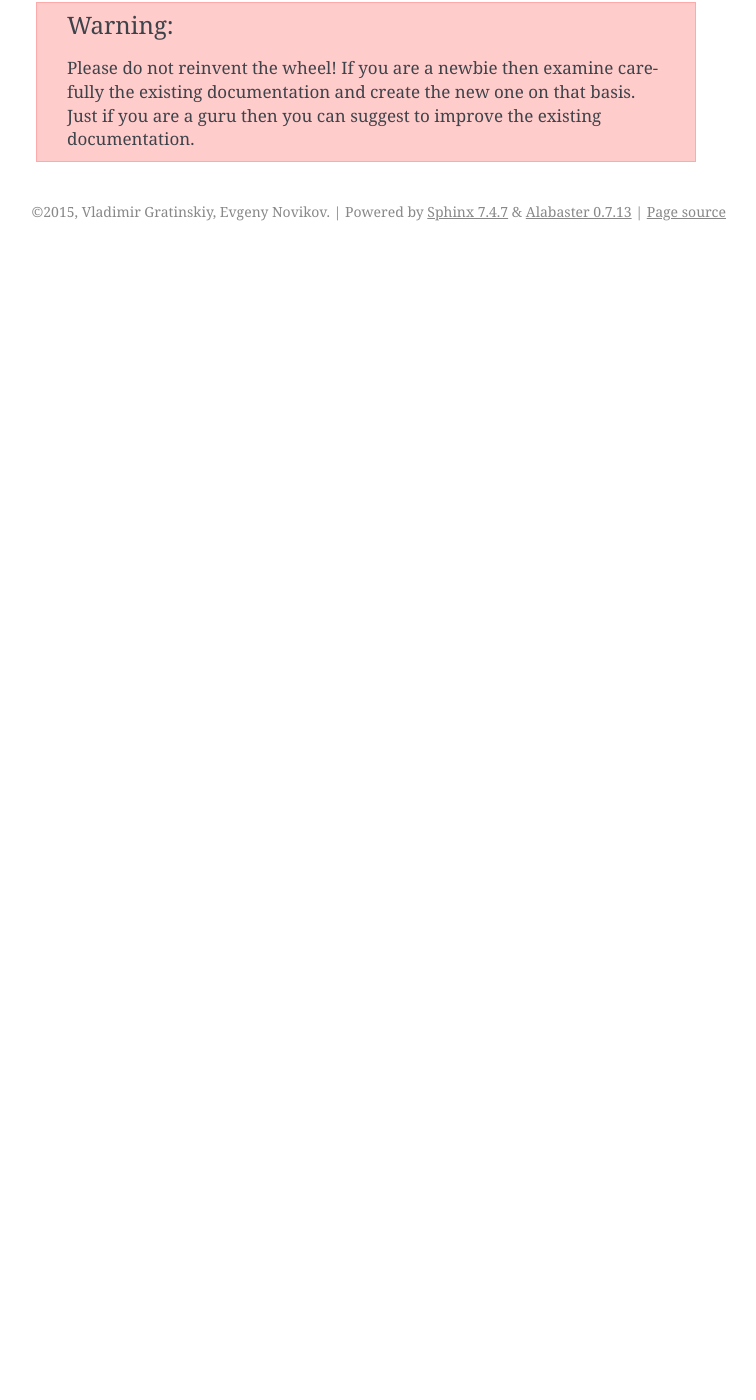
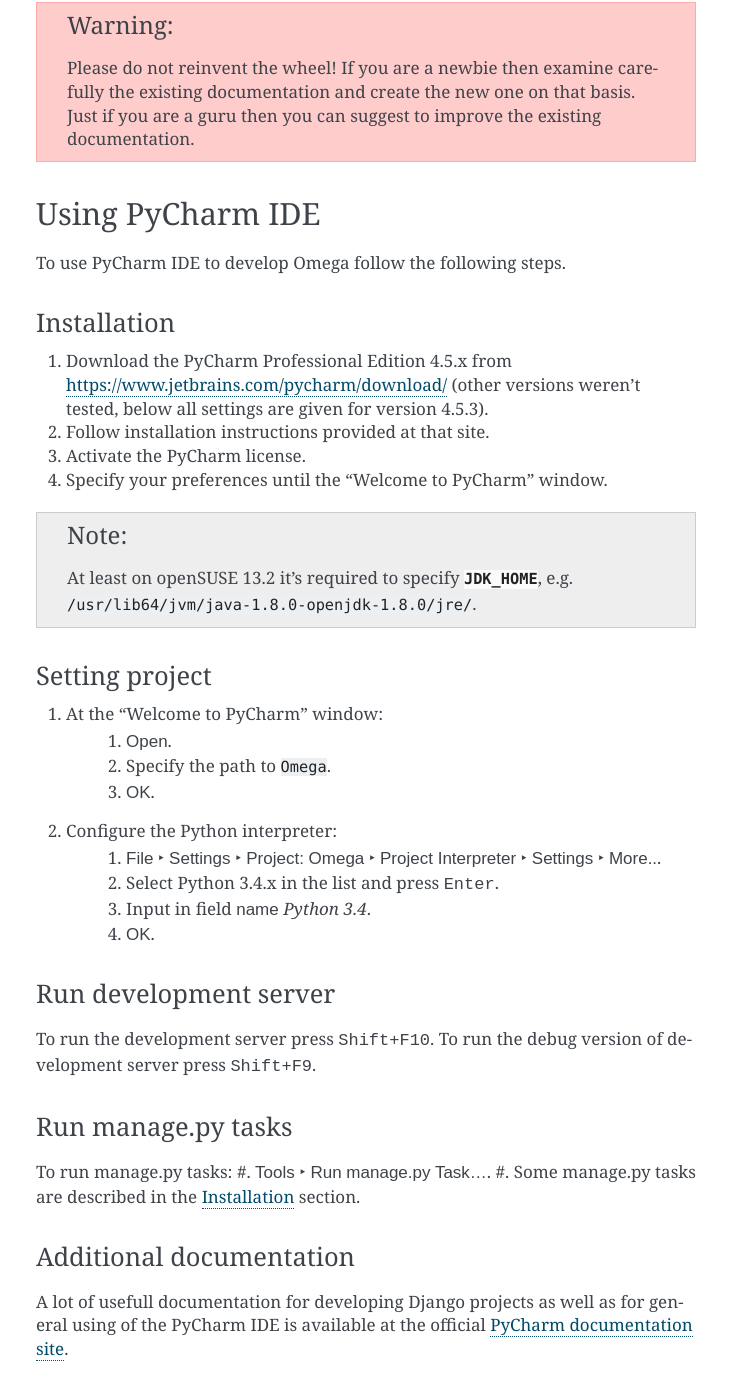
Before and after one commit to ldv-klever/klever, a Sphinx documentation site: the page built from Omega/docs/dev.rst, in a window 1280 px wide and 1400 px high, scrolled down 737 px. Shown: the whole window, without its empty margins (384-1140 px from the left). Built offline with Sphinx 7.4.7, drawn with Linux system fonts in a browser that asks for light colours; before the commit the page ends 988 px from its top, so only the background shows below that; some of the changed text lies outside the part shown.

Commit message:
Add how to use PyCharm IDE

```diff
--- a/Omega/docs/dev.rst
+++ b/Omega/docs/dev.rst
@@ -31,3 +31,52 @@
 .. warning:: Please do not reinvent the wheel!
    If you are a newbie then examine carefully the existing documentation and create the new one on that basis.
    Just if you are a guru then you can suggest to improve the existing documentation.
+
+Using PyCharm IDE
+-----------------
+
+To use PyCharm IDE to develop Omega follow the following steps.
+
+Installation
+^^^^^^^^^^^^
+
+#. Download the PyCharm Professional Edition 4.5.x from `<https://www.jetbrains.com/pycharm/download/>`_ (other versions
+   weren't tested, below all settings are given for version 4.5.3).
+#. Follow installation instructions provided at that site.
+#. Activate the PyCharm license.
+#. Specify your preferences until the "Welcome to PyCharm" window.
+
+.. note:: At least on openSUSE 13.2 it's required to specify :envvar:`JDK_HOME`, e.g.
+          :file:`/usr/lib64/jvm/java-1.8.0-openjdk-1.8.0/jre/`.
+
+Setting project
+^^^^^^^^^^^^^^^
+
+#. At the "Welcome to PyCharm" window:
+    #. :menuselection:`Open`.
+    #. Specify the path to :file:`Omega`.
+    #. :menuselection:`OK`.
+#. Configure the Python interpreter:
+    #. :menuselection:`File --> Settings --> Project: Omega --> Project Interpreter --> Settings --> More..`.
+    #. Select Python 3.4.x in the list and press :kbd:`Enter`.
+    #. Input in field :guilabel:`name` *Python 3.4*.
+    #. :menuselection:`OK`.
+
+Run development server
+^^^^^^^^^^^^^^^^^^^^^^
+
+To run the development server press :kbd:`Shift+F10`. To run the debug version of development server press
+:kbd:`Shift+F9`.
+
+Run manage.py tasks
+^^^^^^^^^^^^^^^^^^^
+
+To run manage.py tasks:
+#. :menuselection:`Tools --> Run manage.py Task...`.
+#. Some manage.py tasks are described in the :ref:`install` section.
+
+Additional documentation
+^^^^^^^^^^^^^^^^^^^^^^^^
+
+A lot of usefull documentation for developing Django projects as well as for general using of the PyCharm IDE is
+available at the official `PyCharm documentation site <https://www.jetbrains.com/pycharm/documentation/>`_.
```
